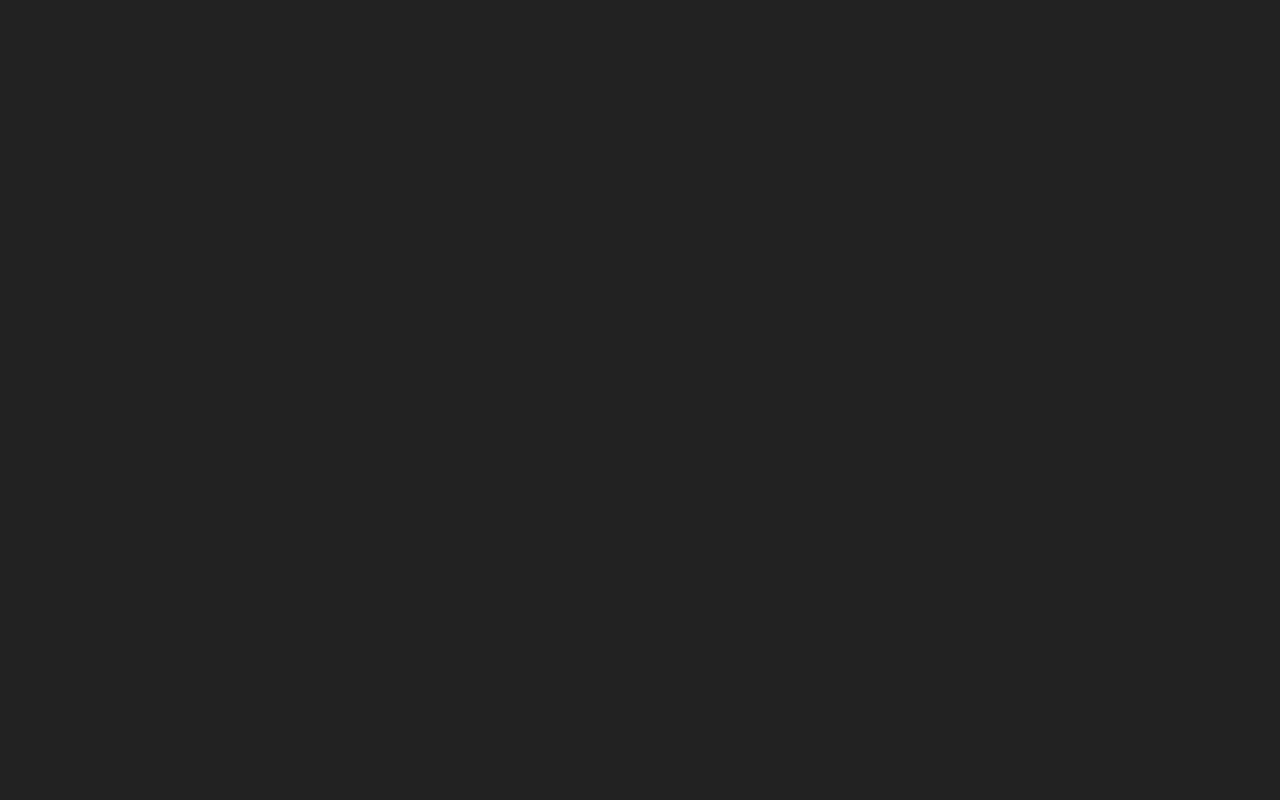
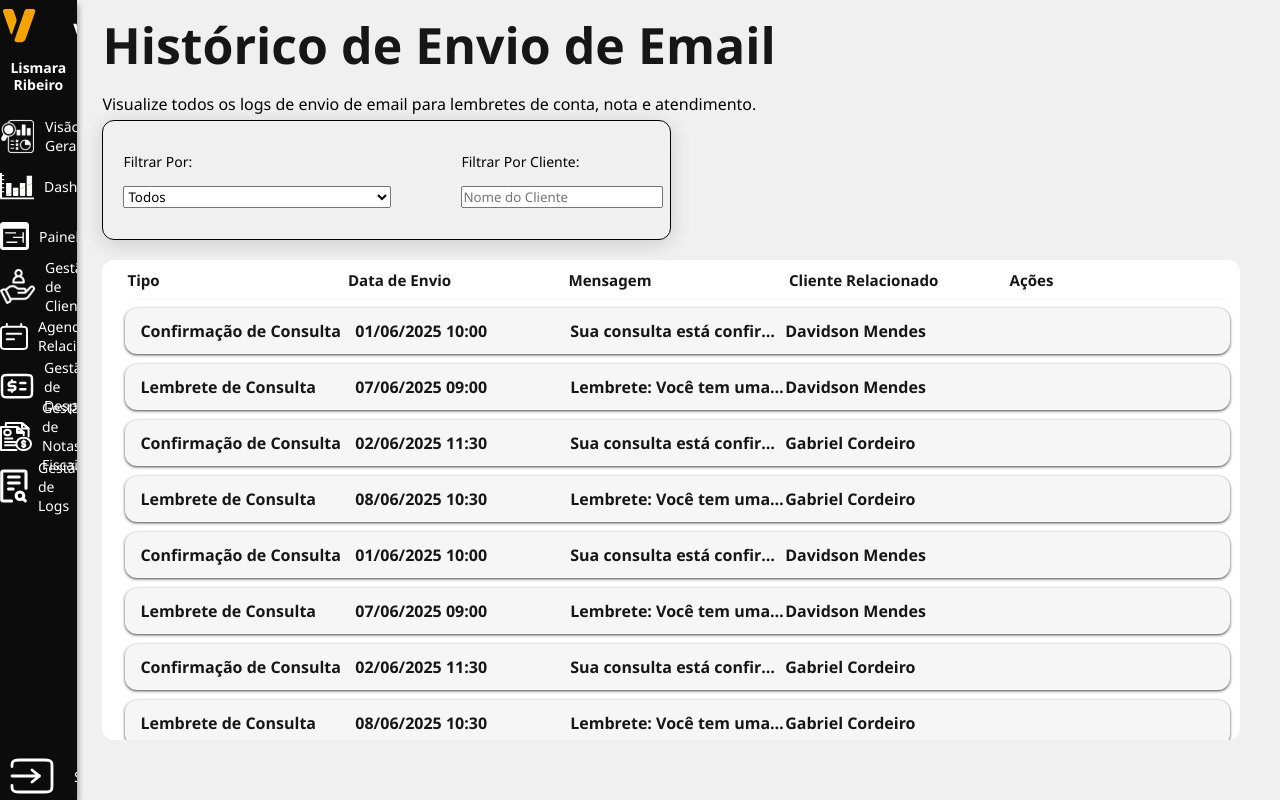
Before and after one commit to Grupo-6-2SISA/veredictum-frontend, a React (Vite) app in the folder veredictum/: page /LogEnvioEmail in a window 1280 px wide. Before the commit this address had no page. Built offline with nearby package versions, Linux system fonts and the light colour scheme.

Commit message:
feat: criacao da tela de log de envio de emails

```diff
--- a/veredictum/src/App.jsx
+++ b/veredictum/src/App.jsx
@@ -35,6 +35,7 @@ import { BrowserRouter as Router, Routes, Route } from 'react-router-dom';
 import Home from './pages/Home/Home.jsx';
 import Cadastro from './pages/Cadastro/Cadastro.jsx';
 import VisaoGeral from './pages/VisaoGeral/VisaoGeral.jsx';
+import LogEnvioEmail from './pages/LogEnvioEmail/LogEnvioEmail.jsx';
 
 function App() {
   return (
@@ -43,6 +44,7 @@ function App() {
         <Route path="/" element={<Home />} />
         <Route path="/cadastro" element={<Cadastro />} />
         <Route path="/VisaoGeral" element={<VisaoGeral />} />
+        <Route path="/LogEnvioEmail" element={<LogEnvioEmail />} />
       </Routes>
     </Router>
   );
--- a/veredictum/src/components/Listagem/Listagem.jsx
+++ b/veredictum/src/components/Listagem/Listagem.jsx
@@ -4,11 +4,8 @@ import '../../index.css';
 
 const Listagem = ({ dados, colunas }) => {
   // Define o grid dinamicamente conforme o número de colunas
-  const gridTemplate = colunas.length === 3
-    ? '3fr 2fr 1fr'
-    : colunas.length === 2
-      ? '3fr 2fr'
-      : '1fr';
+  // Cria uma string para grid-template-columns baseada no número de colunas
+  const gridTemplate = colunas.map(() => '1fr').join(' ');
 
   return (
     <div className="listagem-container">
--- /dev/null
+++ b/veredictum/src/pages/LogEnvioEmail/LogEnvioEmail.css
@@ -0,0 +1,63 @@
+.log-email-content {
+    font-size: 14px;
+    /* background-color: #555; */
+    height: 12.5vh;
+    width: 100%;
+    height: 78vh;
+    margin-top: 5px;
+}
+
+.log-email-filtro {
+    font-size: 14px;
+    border-radius: 12px;
+    padding: 20px;
+    margin-bottom: 20px;
+    box-shadow: 0 4px 20px rgba(0, 0, 0, 0.15);
+    display: flex;
+    flex-direction: row;
+    gap: 70px;
+    align-items: center;
+    width: 50%;
+    height: 15vh;
+    border: 1px solid black;
+    display: flex;
+    justify-content: space-around;
+}
+
+.log-email-filtro-group {
+     display: flex;
+     flex-direction: column;
+     gap: 15px;
+ }
+
+ .filter-label {
+     font-size: 14px;
+     font-weight: 700;
+     color: #000000;
+ }
+
+.log-email-listagem {
+    font-size: 14px;
+    width: 100%;
+    height: 60vh;       /* mantém altura fixa para o container */
+    margin-top: 5px;
+    background-color: #fff;
+    border-radius: 12px;
+
+    /* NOVO: scroll interno */
+    overflow-y: auto;   /* barra de rolagem vertical */
+    overflow-x: hidden; /* opcional, evita scroll horizontal se não precisar */
+    padding: 10px;      /* opcional, para dar espaço interno */
+}
+
+/* DÚVIDA */
+
+ /* .page-description {
+     color: #000;
+     font-size: 16px;
+     font-weight: 500;
+     padding-top: 5px;
+     padding-bottom: 5px;
+     line-height: 1.5;
+     max-width: 580px;
+ } */
--- /dev/null
+++ b/veredictum/src/pages/LogEnvioEmail/LogEnvioEmail.jsx
@@ -0,0 +1,69 @@
+import React, { useState } from 'react';
+import Sidebar from '../../components/Sidebar/Sidebar';
+import Listagem from '../../components/Listagem/Listagem';
+import './LogEnvioEmail.css';
+import '../../index.css';
+
+const colunasLogEmail = [
+    { key: 'tipo', titulo: 'Tipo' },
+    { key: 'dataEnvio', titulo: 'Data de Envio' },
+    { key: 'mensagem', titulo: 'Mensagem' },
+    { key: 'clienteRelacionado', titulo: 'Cliente Relacionado' },
+    { key: 'acoes', titulo: 'Ações' },
+];
+
+const dadosLogEmail = [
+    { tipo: 'Confirmação de Consulta', dataEnvio: '01/06/2025 10:00', mensagem: 'Sua consulta está confirmada para 09/06/2025 às 14:00.', clienteRelacionado: 'Davidson Mendes' },
+    { tipo: 'Lembrete de Consulta', dataEnvio: '07/06/2025 09:00', mensagem: 'Lembrete: Você tem uma consulta agendada para 09/06/2025 às 14:00.', clienteRelacionado: 'Davidson Mendes' },
+    { tipo: 'Confirmação de Consulta', dataEnvio: '02/06/2025 11:30', mensagem: 'Sua consulta está confirmada para 09/06/2025 às 17:30.', clienteRelacionado: 'Gabriel Cordeiro' },
+    { tipo: 'Lembrete de Consulta', dataEnvio: '08/06/2025 10:30', mensagem: 'Lembrete: Você tem uma consulta agendada para 09/06/2025 às 17:30.', clienteRelacionado: 'Gabriel Cordeiro' },
+    { tipo: 'Confirmação de Consulta', dataEnvio: '01/06/2025 10:00', mensagem: 'Sua consulta está confirmada para 09/06/2025 às 14:00.', clienteRelacionado: 'Davidson Mendes' },
+    { tipo: 'Lembrete de Consulta', dataEnvio: '07/06/2025 09:00', mensagem: 'Lembrete: Você tem uma consulta agendada para 09/06/2025 às 14:00.', clienteRelacionado: 'Davidson Mendes' },
+    { tipo: 'Confirmação de Consulta', dataEnvio: '02/06/2025 11:30', mensagem: 'Sua consulta está confirmada para 09/06/2025 às 17:30.', clienteRelacionado: 'Gabriel Cordeiro' },
+    { tipo: 'Lembrete de Consulta', dataEnvio: '08/06/2025 10:30', mensagem: 'Lembrete: Você tem uma consulta agendada para 09/06/2025 às 17:30.', clienteRelacionado: 'Gabriel Cordeiro' },
+];
+
+let nomeUsuario = localStorage.getItem('nomeUsuario');
+if (!nomeUsuario) {
+    nomeUsuario = 'Lismara Ribeiro';
+}
+
+const LogEnvioEmail = () => {
+    return (
+        <div className="container">
+            <Sidebar nomeCompleto={nomeUsuario} />
+            <main className="main-content">
+                <h1 className="page-title">Histórico de Envio de Email</h1>
+                <p className='page-description'>
+                    Visualize todos os logs de envio de email para lembretes de conta, nota e atendimento.
+                </p>
+                <div className="log-email-content">
+                    <div className="log-email-filtro">
+                        <div className="log-email-filtro-group">
+                            <label htmlFor="filtroTipo">Filtrar Por:</label>
+                            <select id="filtroTipo">
+                                <option value="">Todos</option>
+                                <option value="aniversario_cliente">Aniversário (Cliente)</option>
+                                <option value="aniversario_funcionario">Aniversário (Funcionário)</option>
+                                <option value="atendimento_cliente">Atendimento (Cliente)</option>
+                                <option value="atendimento_funcionario">Atendimento (Funcionário)</option>
+                                <option value="pesquisa_satisfacao_cliente">Pesquisa Satisfação (Cliente)</option>
+                                <option value="aniversario_inicio_cliente">Aniversário Início (Cliente)</option>
+                                <option value="agradecimento_indicacao_funcionario">Agradecimento Indicação (Funcionário)</option>
+                            </select>
+                        </div>
+                        <div className="log-email-filtro-group">
+                            <label htmlFor="filtroCliente">Filtrar Por Cliente:</label>
+                            <input type="text" id="filtroCliente" placeholder='Nome do Cliente' />
+                        </div>
+                    </div>
+                    <div className="log-email-listagem">
+                        <Listagem colunas={colunasLogEmail} dados={dadosLogEmail} />
+                    </div>
+                </div>
+            </main>
+        </div>
+    );
+};
+
+export default LogEnvioEmail;
```
